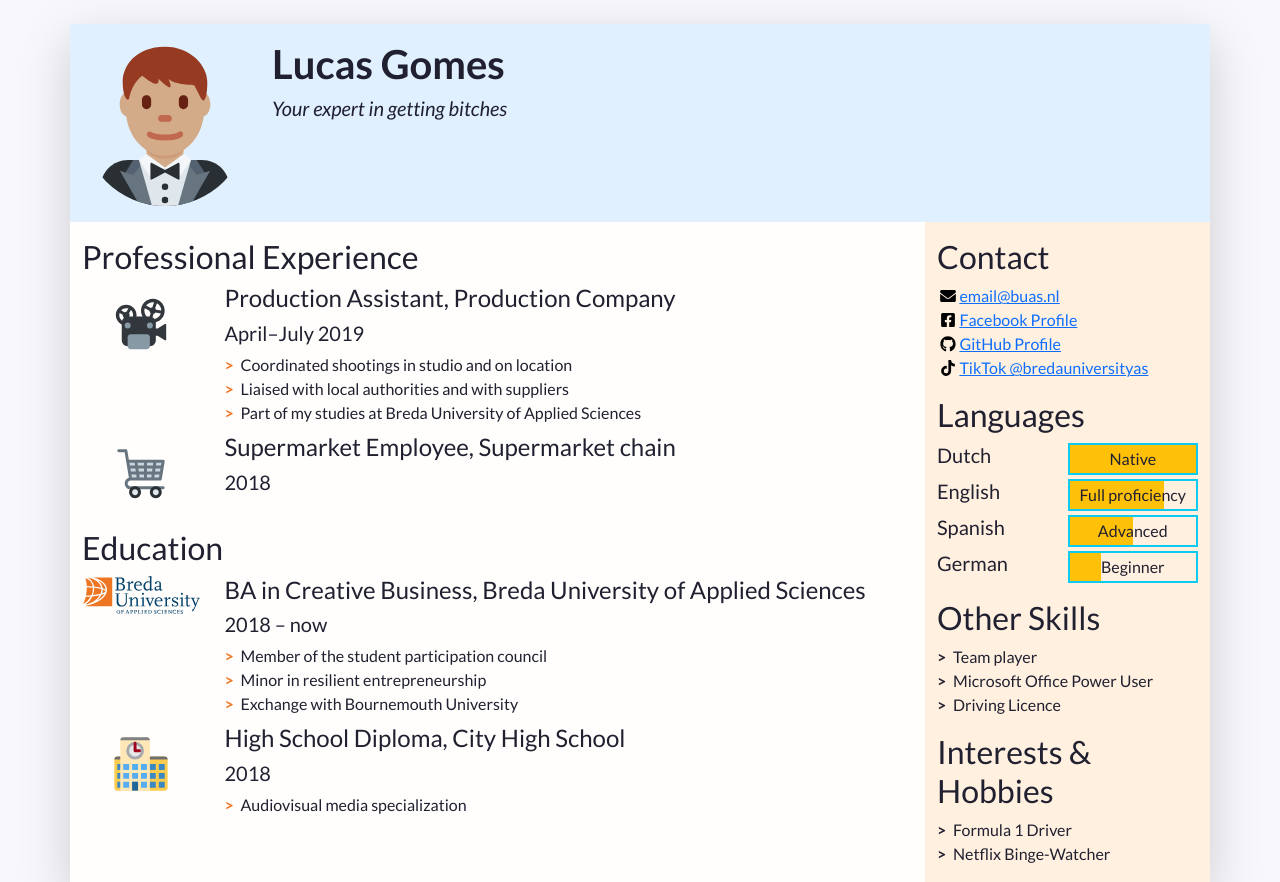
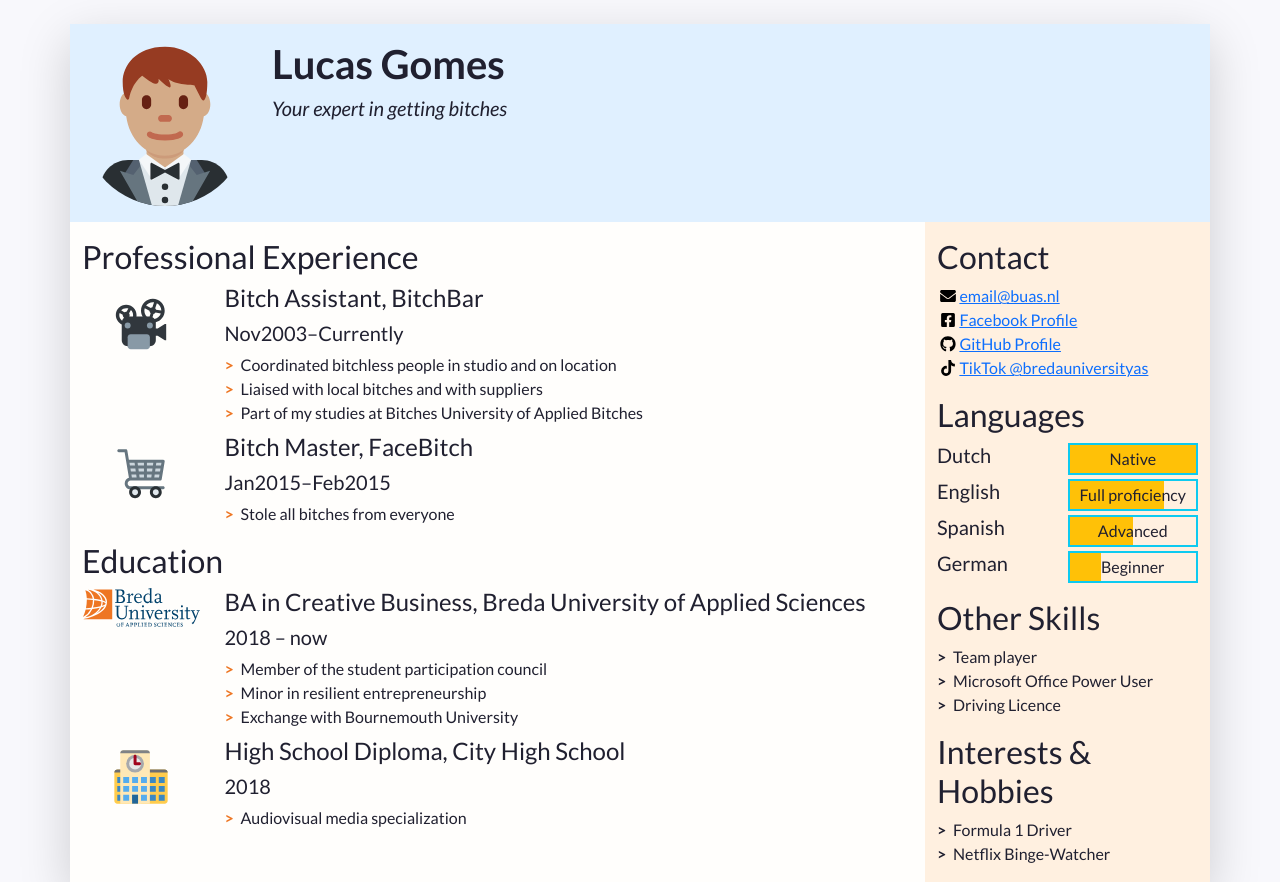
Before and after one commit to lucasmsgomes03/lucas-gomes-cv, a plain HTML site: page index.html in a window 1280 px wide. Shown: the top 882 px of the page. Drawn offline with nearby package versions, Linux system fonts and the light colour scheme.

Commit message:
Update index.html
updated job experience

```diff
--- a/index.html
+++ b/index.html
@@ -84,13 +84,13 @@
                   <img class="biography-logo mw-100 d-block mx-auto" src="images/employers/projector.svg" alt="Company logo" width="80">
                 </div>
                 <div class="biography-contents col-9 col-sm-10 col-md-9 col-lg-10">
-                  <h4>Production Assistant, Production Company</h4>
-                  <h5>April&ndash;July 2019</h5>
+                  <h4>Bitch Assistant, BitchBar</h4>
+                  <h5>Nov2003&ndash;Currently</h5>
                   <!-- Use the list below to talk about your achievements -->
                   <ul class="biography-details list-unstyled">
-                    <li>Coordinated shootings in studio and on location</li>
-                    <li>Liaised with local authorities and with suppliers</li>
-                    <li>Part of my studies at Breda University of Applied Sciences</li>
+                    <li>Coordinated bitchless people in studio and on location</li>
+                    <li>Liaised with local bitches and with suppliers</li>
+                    <li>Part of my studies at Bitches University of Applied Bitches</li>
                   </ul>
                 </div>
               </li>
@@ -102,9 +102,12 @@
                   <img class="biography-logo mw-100 d-block mx-auto" src="images/employers/trolley.svg" alt="Company logo" width="80">
                 </div>
                 <div class="biography-contents col-9 col-sm-10 col-md-9 col-lg-10">
-                  <h4>Supermarket Employee, Supermarket chain</h4>
-                  <h5>2018</h5>
+                  <h4>Bitch Master, FaceBitch</h4>
+                  <h5>Jan2015&ndash;Feb2015</h5>
                   <!-- This entry doesn't have a list of achievements, but you can copy-paste the one from above -->
+					<ul class="biography-details list-unstyled">
+                    <li>Stole all bitches from everyone</li>
+                  </ul>
                 </div>
               </li>
 
```
